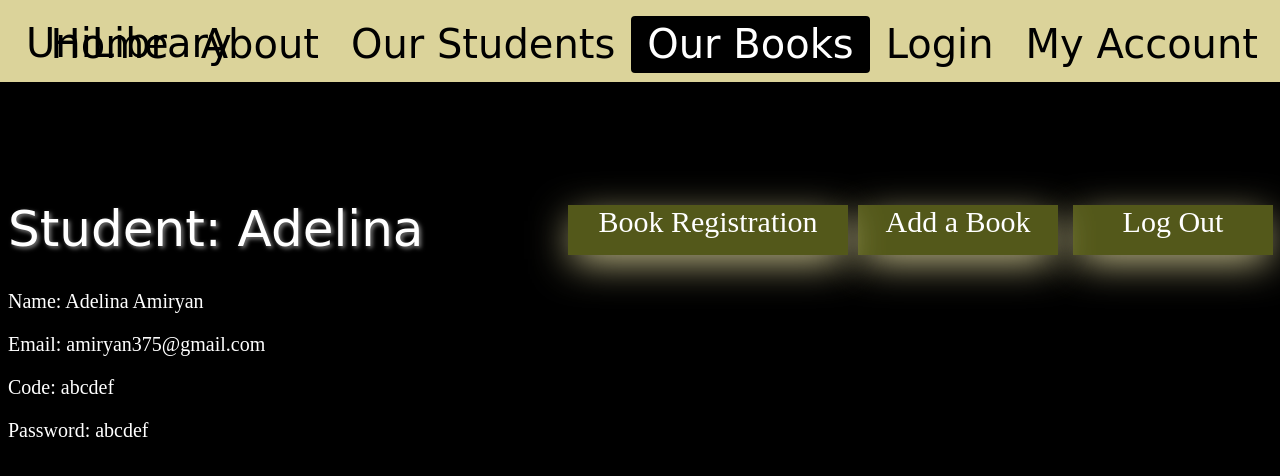
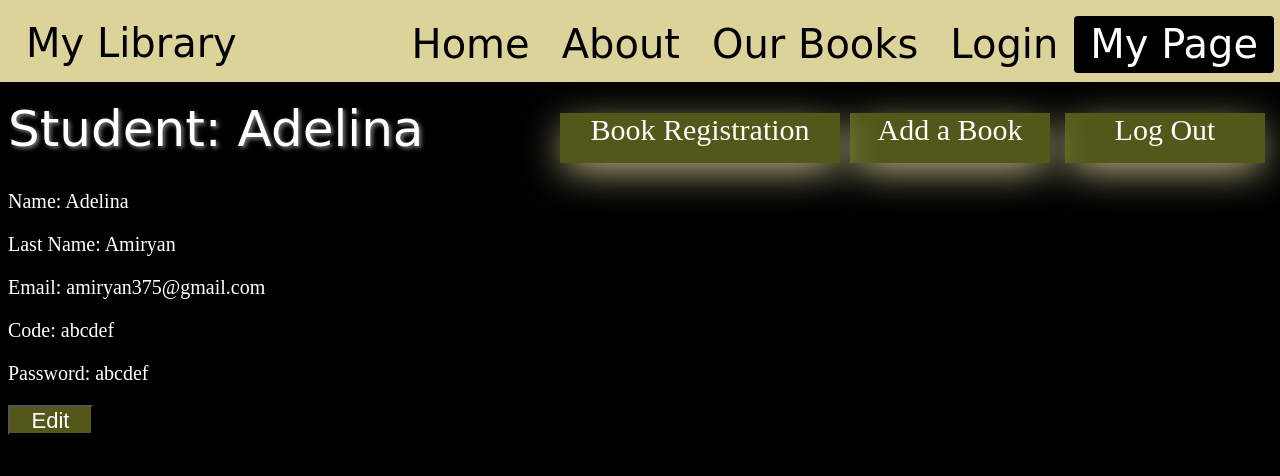
Before and after one commit to adellyadrian/LibraryProject-Flask-PeeWee, a Flask app: page /display in a window 1280 px wide. Shown: the top 476 px of the page. Run offline with Flask 3, Linux system fonts and the light colour scheme; a user stored in the database is signed in.

Commit message:
Update our-books.html

```diff
--- a/templates/our-books.html
+++ b/templates/our-books.html
@@ -11,28 +11,51 @@
         <div class="header-right">
             <a href="{{url_for('main')}}">Home</a>
             <a href="{{url_for('about')}}">About</a>
-            <a href="{{url_for('student_info')}}">Our Students</a>
             <a class="active" href="{{url_for('all_books')}}">Our Books</a>
             <a href="login">Login</a>
-            <a href="{{url_for('signup')}}">My Account</a>
-            <img src="" alt="">
+            {% if session.get('logged_in') %}
+                <a href="{{ url_for('display') }}">My Page</a>
+            {% endif %}
         </div>
     </div>
     <div class="stpage">
         {% if first_name %}
-                <span class="fn">Student: {{ first_name }}</span>
+            <div class="header">
+                <a class="ul">My Library</a>
+                <div class="header-right">
+                    <a href="{{url_for('main')}}">Home</a>
+                    <a href="{{url_for('about')}}">About</a>
+                    <a href="{{url_for('all_books')}}">Our Books</a>
+                    <a href="login">Login</a>
+                    <a class="active" href="login">My Page</a>
+                </div>
+            </div>
+            </div>
+            <span class="fn">Student: {{ user.first_name }}</span>
             <div class="buttons">
                 <a href="{{ url_for('logout') }}" class="add">Log Out</a>
                 <a href="{{ url_for('all_books') }}" class="add">Add a Book</a>
                 <a href="{{ url_for('new_book') }}" class="addbook">Book Registration</a>
             </div>
             <div class='display'>
-                    <p>Name: {{ user.first_name }} {{ user.last_name }}</p>
+                <form method="POST" action="{{ url_for('edit', id=user.id) }}">
+                    <p>Name: {{ user.first_name }}</p>
+                    <p>Last Name: {{ user.last_name }}</p>
                     <p>Email: {{ user.email }}</p>
                     <p>Code: {{ user.code }}</p>
                     <p>Password: {{ user.password }}</p>
+                    <input type="submit" value="Edit" class="edit">
+                    {% with messages = get_flashed_messages() %}
+                        {% if messages %}
+                            {% for message in messages %}
+                                <p class="msg">{{ message }}!</p>
+                            {% endfor %}
+                        {% endif %}
+                    {% endwith %}
+                </form>
             </div>
         {% endif %}
+        <div class="bkont">
         {% if not first_name %}
             <p class="headline">
                 UniLibrary Books
@@ -55,7 +78,6 @@
         </form>
         <form method="POST" action="{{ url_for('borrow_book', book_id=book.id) }}">
                         <input type="hidden" name="book_id" value="{{ book.id }}">
-                        <input type="submit" value="Borrow" class="s1">
                         </label>
                         <div class="additional-info" id="book-{{ loop.index }}">
                             <h2>Author: {{ book.author }}</h2>
@@ -64,9 +86,13 @@
                             <h3>Content: {{ book.content }}</h3>
                         </div>
                     </div>
+                    <div>
+                        <input type="submit" value="Borrow" class="s1">
+                    </div>
                 {% endfor %}
             </div>
         </form>
         </div>
+    </div>
 </body>
 </html>
```
Lines whose indentation alone changed are shown as unchanged.
